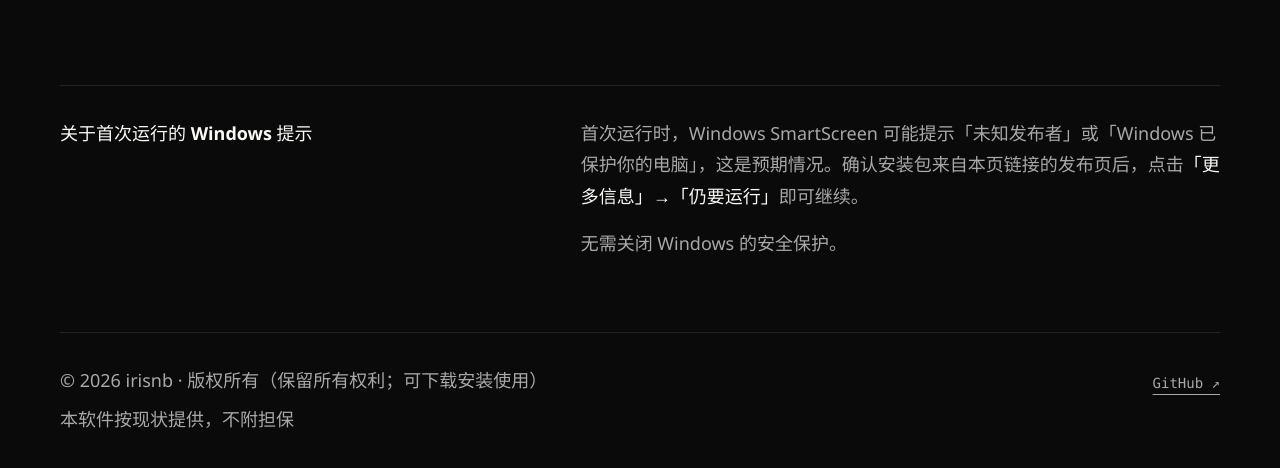
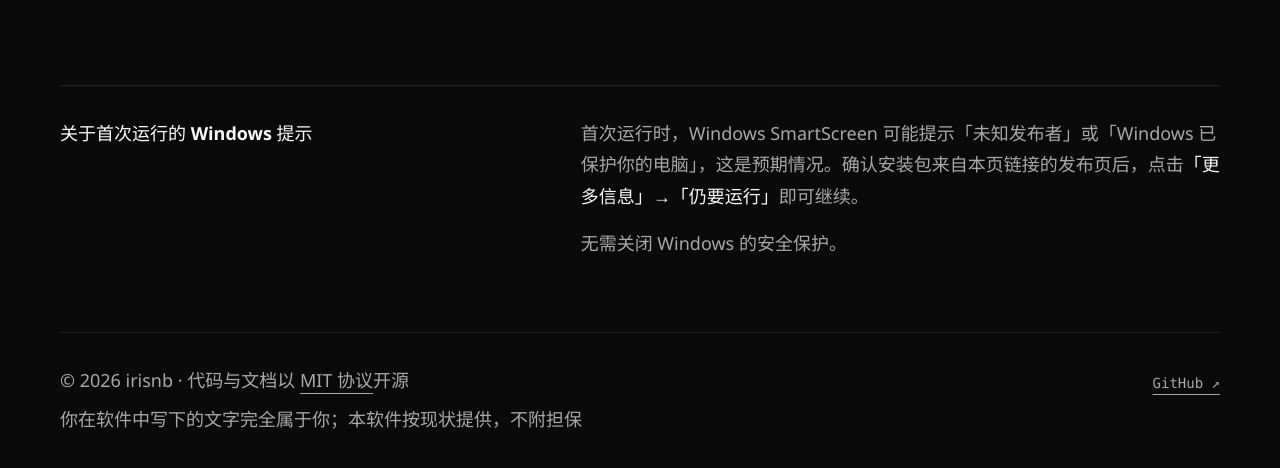
Before and after one commit to irisnb/next-story-site, a plain HTML site: page index.html in a window 1280 px wide. Shown: the part 5097-5565 px from the top of the page. Drawn offline with Linux system fonts and the light colour scheme.

Commit message:
docs: 页脚许可口径同步为 MIT
主仓库已切换为标准 MIT（change switch-to-mit-license，2026-11-12 归档）；官网页脚旧口径「版权所有（保留所有权利；可下载安装使用）」同步为 MIT，并补一句用户内容归属（你写下的文字完全属于你）。「按现状提供，不附担保」保留（与 MIT 免责条款一致）。

```diff
--- a/index.html
+++ b/index.html
@@ -442,7 +442,7 @@
       </div>
     </section>
   </main>
-  <footer class="footer"><div class="wrap footer-inner"><div><p>© 2026 irisnb · 版权所有（保留所有权利；可下载安装使用）</p><p>本软件按现状提供，不附担保</p></div><a class="footer-github" href="https://github.com/irisnb/next-story">GitHub ↗</a></div></footer>
+  <footer class="footer"><div class="wrap footer-inner"><div><p>© 2026 irisnb · 代码与文档以 <a href="https://github.com/irisnb/next-story/blob/main/LICENSE" style="text-decoration:underline">MIT 协议</a>开源</p><p>你在软件中写下的文字完全属于你；本软件按现状提供，不附担保</p></div><a class="footer-github" href="https://github.com/irisnb/next-story">GitHub ↗</a></div></footer>
   <script>
     (() => {
       const preference = matchMedia('(prefers-reduced-motion: reduce)');
```
